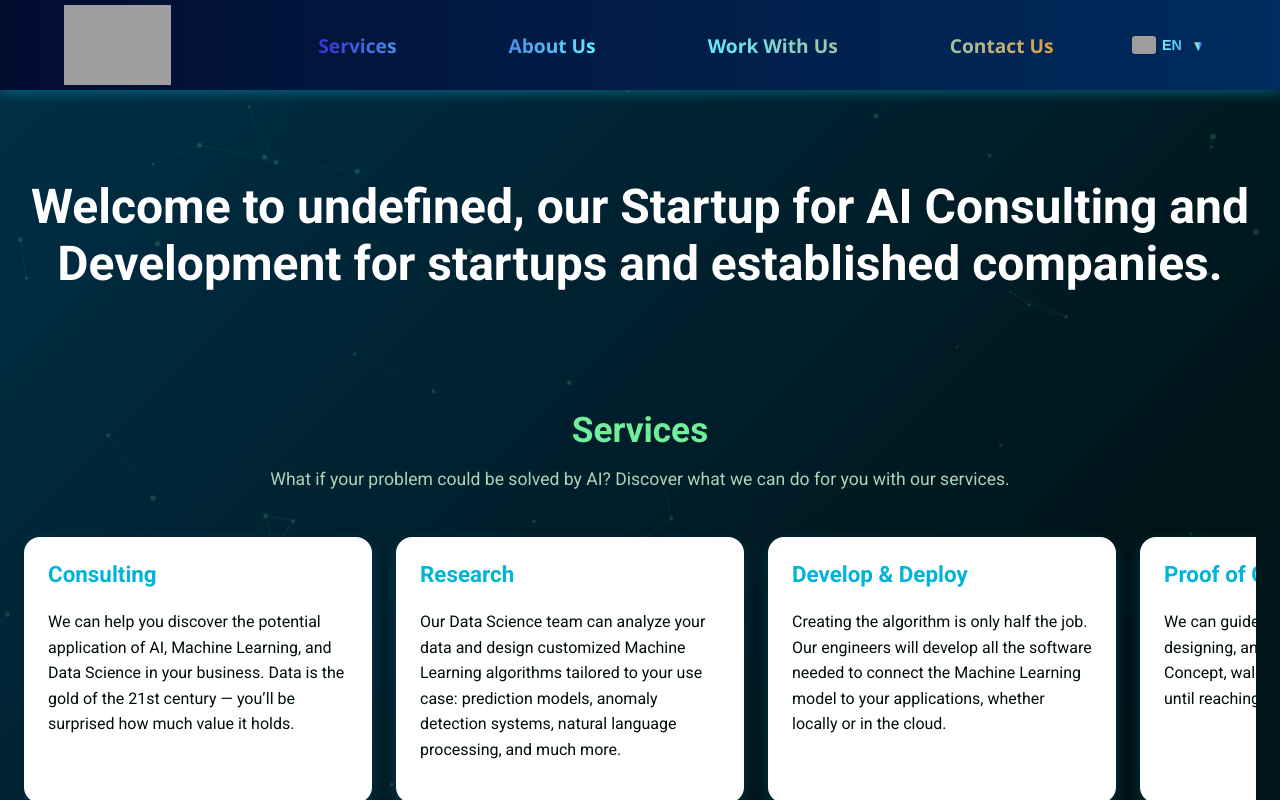
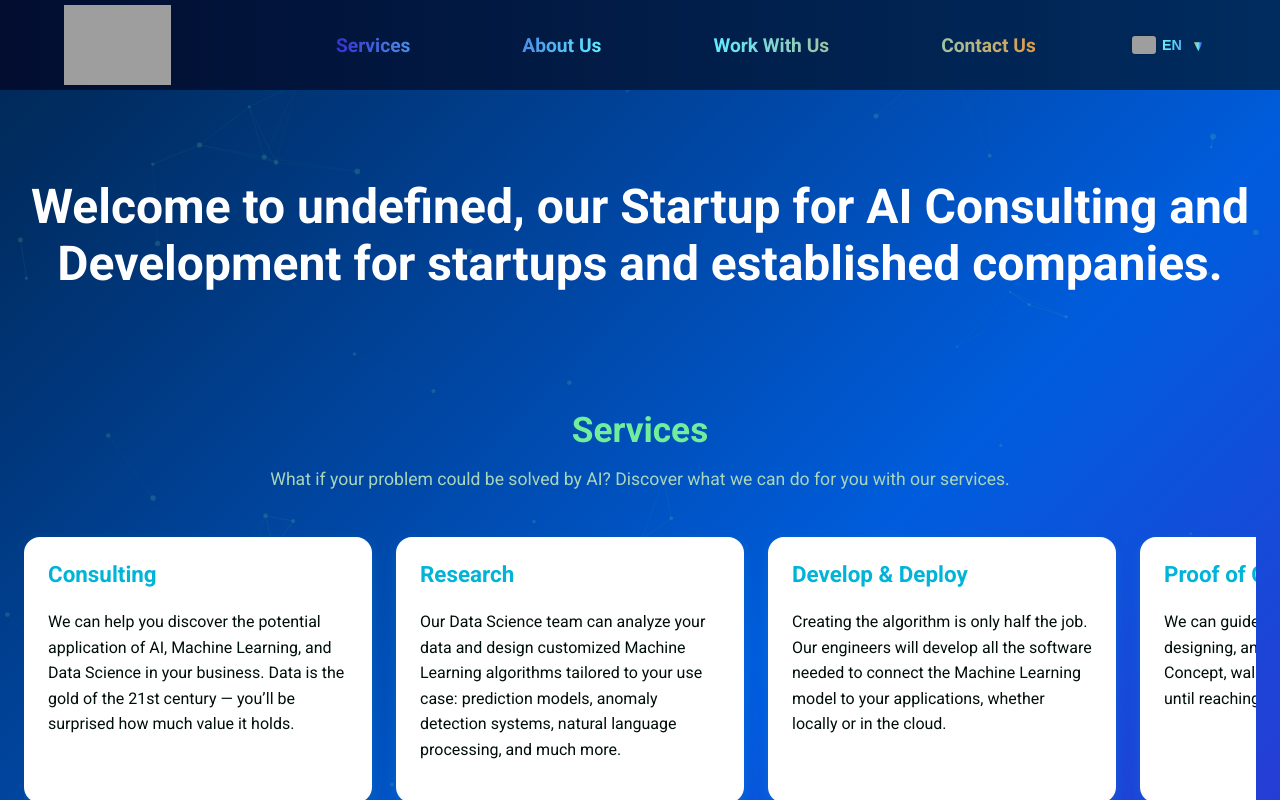
Before and after one commit to femandalorena/website, a React (Create React App) app: page / in a window 1280 px wide. Built offline with nearby package versions, Linux system fonts and the light colour scheme; grey boxes are pictures that could not be loaded.

Commit message:
updated background and edges of nav and foot

```diff
--- a/src/styles/AnimatedBackground.css
+++ b/src/styles/AnimatedBackground.css
@@ -8,16 +8,19 @@
 
   background: linear-gradient(
     135deg,
-    #000f08 0%,
-    #003049 20%,
-    #00151a 40%,
-    #001314 60%,
-    #006579 80%,
-    #70ee9c 100%
+    var(--blue-dark) 0%,
+    var(--blue-light) 20%,
+    var(--true-blue) 40%,
+    var(--palatinate-blue) 55%,
+    var(--soft-electric-blue) 63%,
+    var(--palatinate-blue) 70%,
+    var(--true-blue) 80%,
+    var(--medium-yellow) 87%,
+    var(--blue-dark) 100%
   );
 
-  background-size: 400% 400%;
-  animation: gradientFlow 45s ease-in-out infinite;
+  background-size: 300% 300%;
+  animation: gradientFlow 60s ease-in-out infinite;
   transition: background 1s ease;
 }
 
@@ -25,36 +28,40 @@
   0% {
     background-position: 0% 50%;
   }
-  50% {
+  40% {
+    background-position: 100% 50%;
+  }
+  60% {
     background-position: 100% 50%;
   }
   100% {
     background-position: 0% 50%;
   }
 }
+
 .background-canvas::after {
   content: "";
   position: absolute;
   inset: 0;
   background: radial-gradient(
     ellipse at center,
-    rgba(112, 238, 156, 0.08),
+    rgba(96, 235, 255, 0.06),
     transparent 70%
   );
   pointer-events: none;
   mix-blend-mode: screen;
   filter: blur(40px);
-  opacity: 0.4;
-  animation: pulse 20s ease-in-out infinite;
+  opacity: 0.3;
+  animation: pulse 30s ease-in-out infinite;
 }
 
 @keyframes pulse {
   0%, 100% {
     transform: scale(1);
-    opacity: 0.3;
+    opacity: 0.2;
   }
   50% {
-    transform: scale(1.05);
-    opacity: 0.5;
+    transform: scale(1.04);
+    opacity: 0.35;
   }
 }
--- a/src/styles/Footer.css
+++ b/src/styles/Footer.css
@@ -5,7 +5,7 @@
   padding: 1.5rem 10rem;
   background: rgba(2, 13, 48, 0.95);
   border-top: 1px solid transparent;
-  border-image: linear-gradient(to right, var(--true-blue), var(--electric-blue)) 1;
+  border-image: linear-gradient(to right, var(--medium-yellow), var(--electric-blue)) 1;
   backdrop-filter: blur(6px);
   box-shadow: 0 -6px 30px rgba(96, 235, 255, 0.08);
   color: var(--electric-blue);
--- a/src/styles/Navbar.css
+++ b/src/styles/Navbar.css
@@ -5,8 +5,6 @@
   align-items: center;
   padding: 0 4rem;
   height: 90px;
-  font-family: 'Segoe UI', Tahoma, Geneva, Verdana, sans-serif;
-  box-shadow: 0 3px 12px rgba(0, 180, 216, 0.4);
   position: sticky;
   top: 0;
   z-index: 2000;
--- a/src/styles/colors.css
+++ b/src/styles/colors.css
@@ -2,6 +2,7 @@
   --blue-light: #002c5f;
   --blue-dark: #020d30;
   --electric-blue: #60ebff;
+  --soft-electric-blue: #3bb4c7;
   --medium-yellow: #de9b47;
   --palatinate-blue: #362fd2;
   --true-blue:#005ddd;
```
